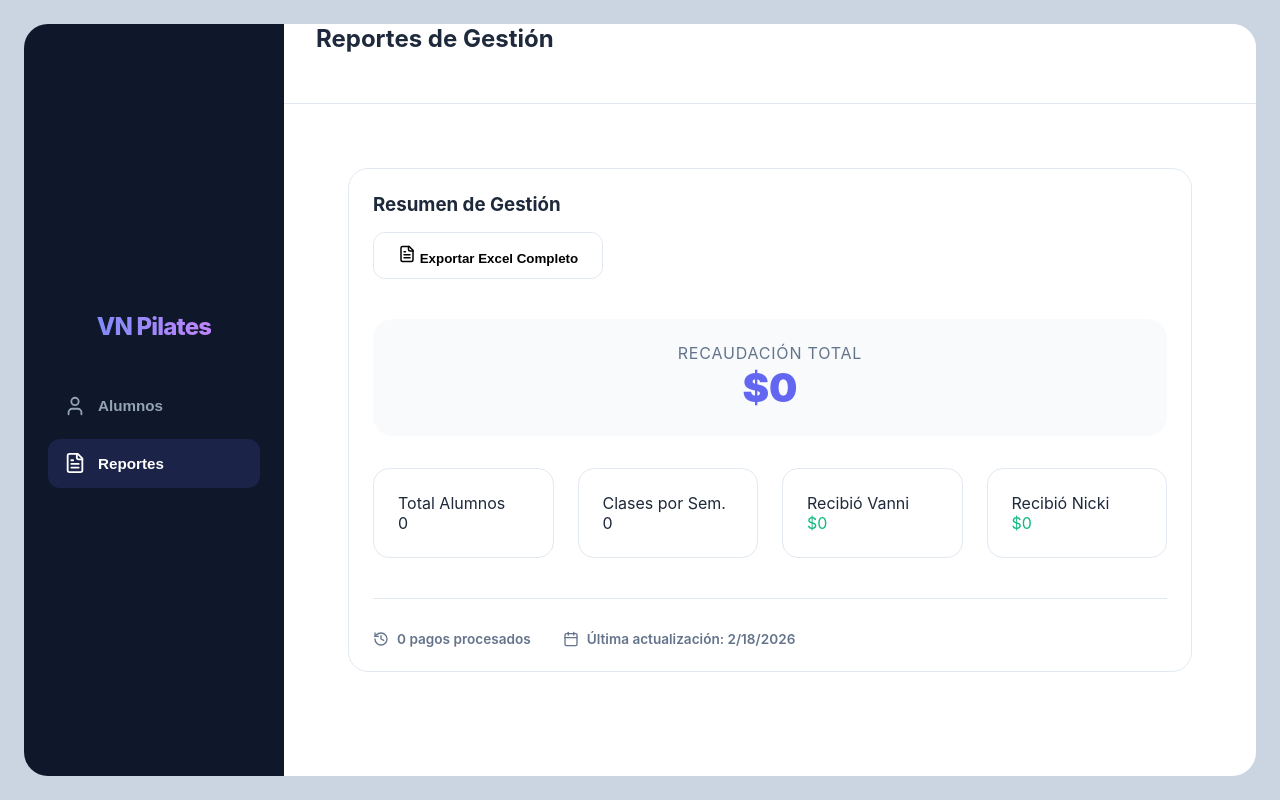
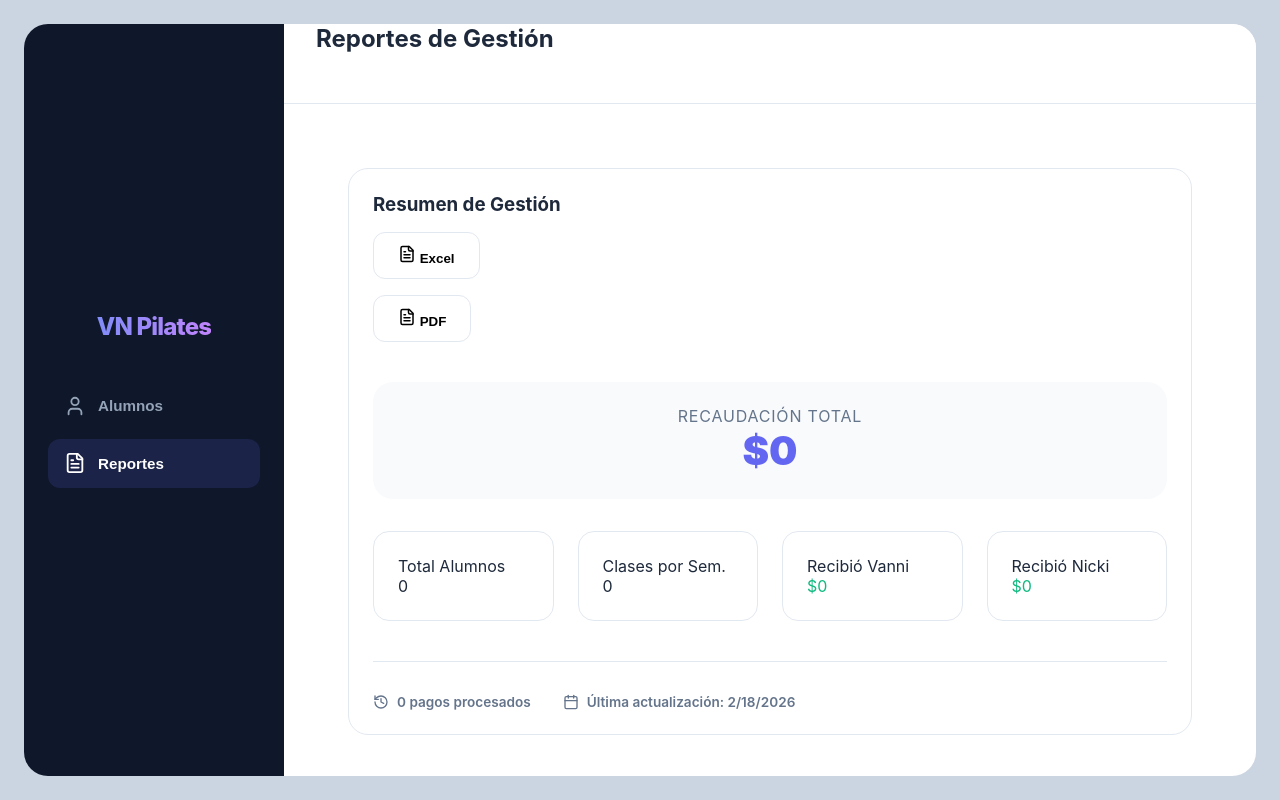
Before and after one commit to devOr05/vn-pilates, a React (Vite) app: page / in a window 1280 px wide. Both pictures are taken after a click on the button "Reportes". Built offline with nearby package versions, Linux system fonts and the light colour scheme.

Commit message:
Feature: Added PDF export functionality to Reports section

```diff
--- a/src/App.jsx
+++ b/src/App.jsx
@@ -2,6 +2,8 @@ import { useState, useEffect, useRef } from 'react'
 import './App.css'
 import { Plus, Search, Filter, History, Trash2, Save, FileText, ChevronRight, User, DollarSign, Calendar, Clock, CreditCard, ChevronLeft } from 'lucide-react'
 import { parsePilatesCSV } from './utils/dataParser'
+import { jsPDF } from 'jspdf'
+import 'jspdf-autotable'
 
 function App() {
     const [students, setStudents] = useState([]);
@@ -131,6 +133,55 @@ function App() {
         document.body.appendChild(link);
         link.click();
         document.body.removeChild(link);
+    };
+
+    const exportToPDF = () => {
+        const doc = new jsPDF();
+
+        // Add Title
+        doc.setFontSize(18);
+        doc.text("Resumen de Gestión VN Pilates", 14, 20);
+        doc.setFontSize(11);
+        doc.text(`Fecha de generación: ${new Date().toLocaleDateString()}`, 14, 30);
+
+        // Financial Summary Table
+        const financialHeaders = [["Concepto", "Valor"]];
+        const financialData = [
+            ["Recaudación Total", `$${totals.totalMoney.toLocaleString()}`],
+            ["Total Alumnos", students.length.toString()],
+            ["Total Clases por Sem.", totals.totalClasses.toString()],
+            ["Recibió Vanni", `$${totals.vanniMoney.toLocaleString()}`],
+            ["Recibió Nicki", `$${totals.nickiMoney.toLocaleString()}`]
+        ];
+
+        doc.autoTable({
+            startY: 40,
+            head: financialHeaders,
+            body: financialData,
+            theme: 'striped',
+            headStyles: { fillStyle: '#6366f1' }
+        });
+
+        // Students Table
+        doc.setFontSize(14);
+        doc.text("Listado de Alumnos", 14, doc.lastAutoTable.finalY + 15);
+
+        const studentHeaders = [["Nombre", "Clases/Sem", "Ingreso", "Último Pago"]];
+        const studentData = students.map(s => [
+            s.name,
+            s.classesPerWeek,
+            s.entryDate,
+            s.history.length > 0 ? `${s.history[0].month} (${s.history[0].amount})` : '-'
+        ]);
+
+        doc.autoTable({
+            startY: doc.lastAutoTable.finalY + 20,
+            head: studentHeaders,
+            body: studentData,
+            theme: 'grid'
+        });
+
+        doc.save(`VN-Pilates-Reporte-${new Date().toISOString().split('T')[0]}.pdf`);
     };
 
     const filteredStudents = students.filter(s =>
@@ -346,7 +397,10 @@ function App() {
                                 <div className="report-header">
                                     <h3>Resumen de Gestión</h3>
                                     <button className="btn-secondary" onClick={exportToCSV}>
-                                        <FileText size={18} /> Exportar Excel Completo
+                                        <FileText size={18} /> Excel
+                                    </button>
+                                    <button className="btn-secondary" onClick={exportToPDF}>
+                                        <FileText size={18} /> PDF
                                     </button>
                                 </div>
 
```
